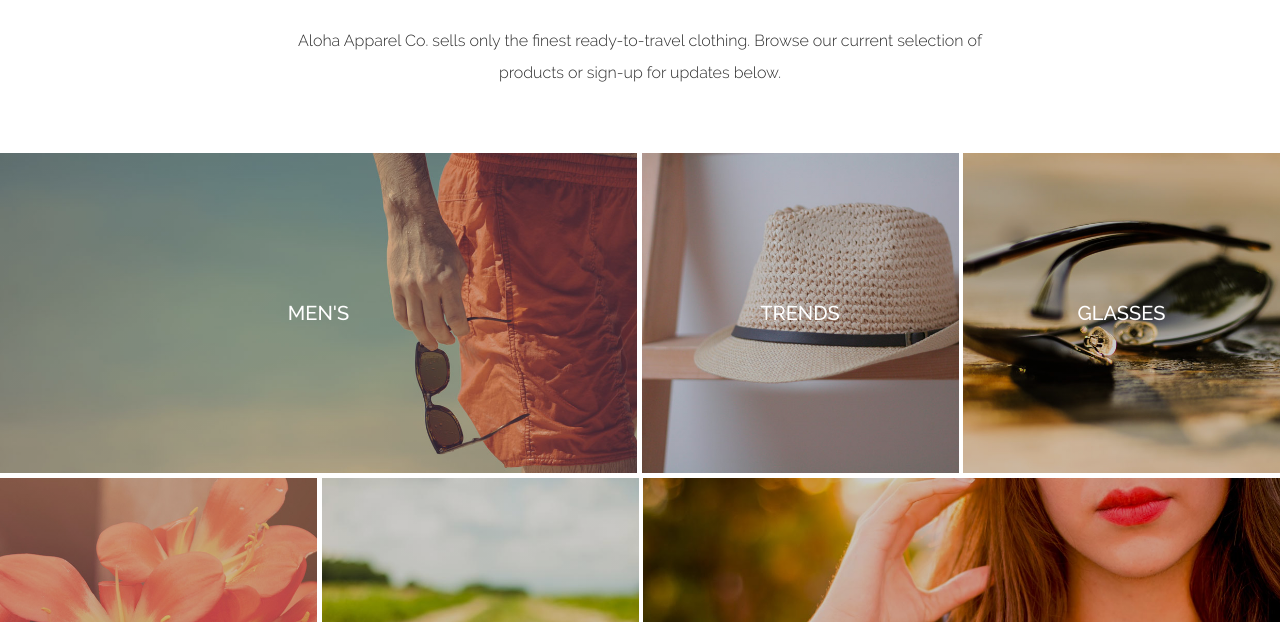
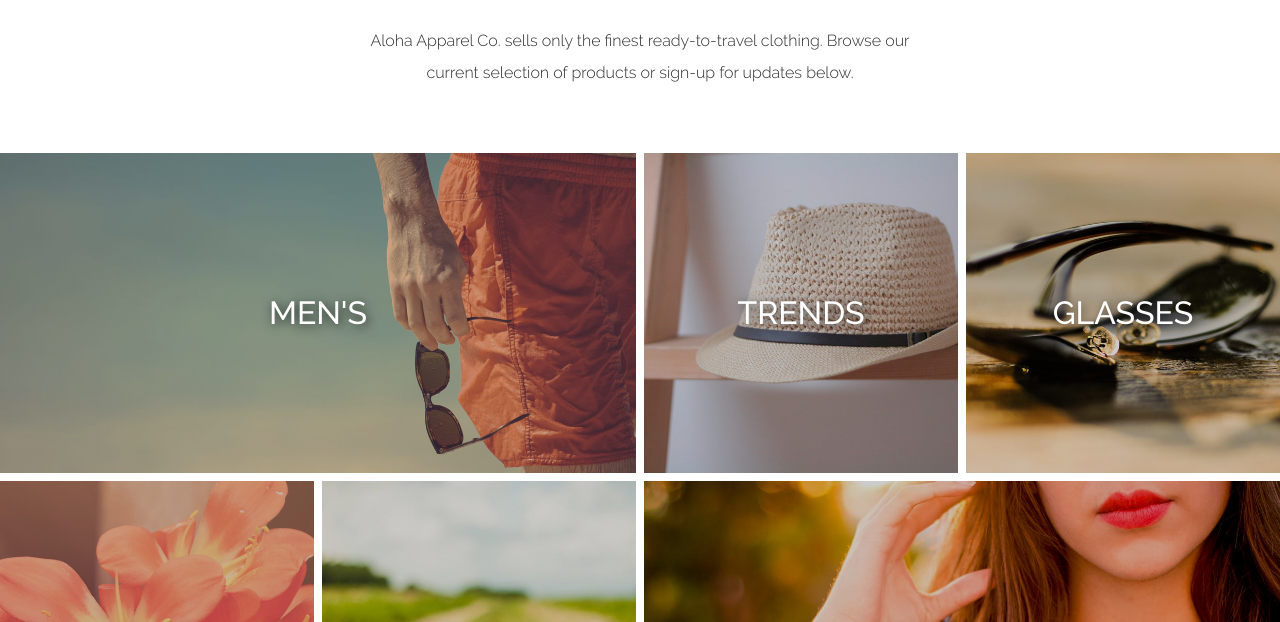
Before and after one commit to jonathanfunk/aloha-apparel, a plain HTML site: page index.html in a window 1280 px wide. Shown: the part 736-1358 px from the top of the page. Drawn offline with nearby package versions, Linux system fonts and the light colour scheme.

Commit message:
quick fixes to fonts and category alignment

```diff
--- a/index.html
+++ b/index.html
@@ -119,7 +119,7 @@
     <div class="container">
       <div class="contact">
         <p>&copy; 2016 Aloha Apparel Co.<br>Powered by HTML and CSS.</p>
-        <p>604-604-6040 <a href="mailto:info@alohaapparel.com">info@alohaapparel.com</a><p>
+        <p>604-604-6040. <a href="mailto:info@alohaapparel.com">info@alohaapparel.com</a><p>
         <p><span>1490 W. Broadway<br>Vancouver, BC, Canada</span><p>
       </div>
       <ul class="social">
--- a/style.css
+++ b/style.css
@@ -8,7 +8,7 @@
          url('fonts/raleway-light-webfont.woff') format('woff'),
          url('fonts/raleway-light-webfont.ttf') format('truetype'),
          url('fonts/raleway-light-webfont.svg#ralewaylight') format('svg');
-    font-weight: light;
+    font-weight: lighter;
     font-style: normal;
 }
 
@@ -218,7 +218,7 @@ nav li:last-child {
 
 .category li {
   height: 50vw;
-  margin-bottom: 5px;
+  margin-bottom: 8px;
   display: flex;
   justify-content: center;
   align-items: center;
@@ -227,8 +227,9 @@ nav li:last-child {
 .category a {
   color: white;
   text-transform: uppercase;
-  font-size: 1.25rem;
+  font-size: 2rem;
   font-weight: 500;
+  text-shadow: 2px 2px 11px rgba(0, 0, 0, 0.7);
 }
 
 .category a:hover {
@@ -236,7 +237,7 @@ nav li:last-child {
 }
 
 .small {
-  flex: 0 0 calc(50% - 3px);
+  flex: 0 0 calc(50% - 4px);
 }
 
 .large {
@@ -283,12 +284,13 @@ nav li:last-child {
 .mostloved p {
   text-transform: uppercase;
   line-height: 3;
+  color: #969696;
 }
 
 /* ------ signup ------ */
 
 .signup {
-  background: url(images/wave-bkgd.jpg) center bottom no-repeat;
+  background: linear-gradient(rgba(0, 0, 0, 0.1), rgba(0, 0, 0, 0.1)), url(images/wave-bkgd.jpg) center bottom no-repeat;
   color: white;
   margin-bottom: 10px;
   text-shadow: 2px 2px 11px rgba(0, 0, 0, 0.7);
@@ -420,11 +422,11 @@ footer a {
   }
 
   .small {
-    flex: 0 0 calc(25% - 3px);
+    flex: 0 0 calc(25% - 6px);
   }
 
   .large {
-      flex: 0 0 calc(50% - 3px);
+      flex: 0 0 calc(50% - 4px);
   }
 
   .mostloved li {
@@ -473,7 +475,7 @@ footer a {
   }
 
   .handcrafted .container, .signup .container {
-    max-width: 720px;
+    max-width: 550px;
   }
 
 }
```
